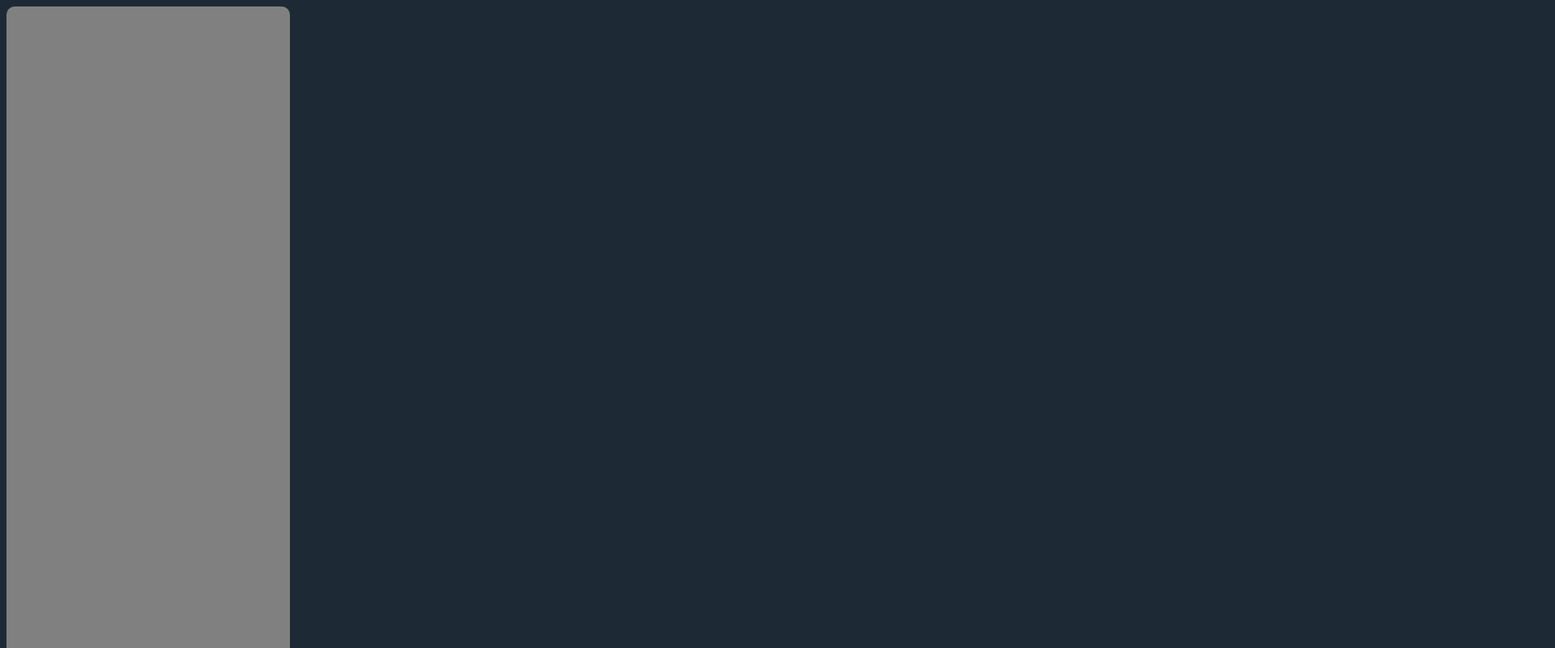
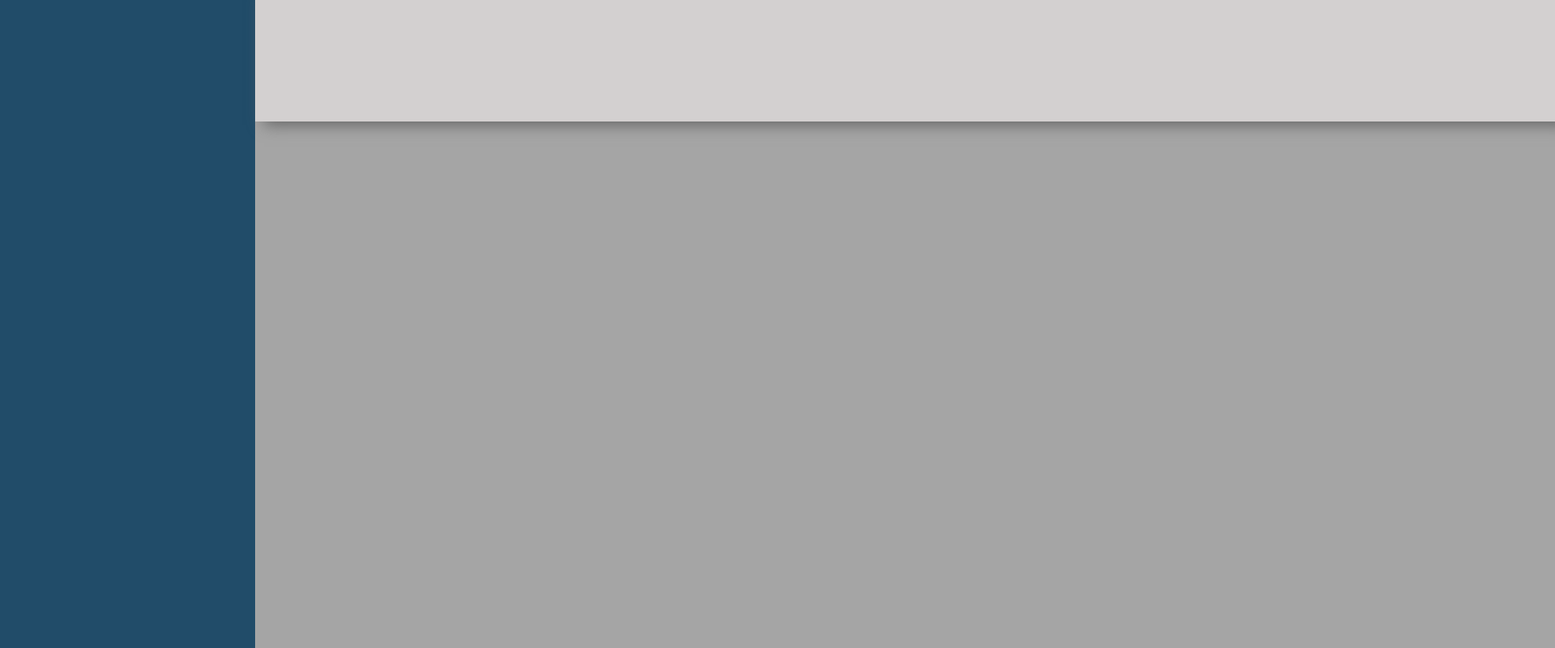
Before and after one commit to LeoAdy01/AdminDashboard, a plain HTML site: page index.html in a window 1280 px wide. Shown: the top 800 px of the page at 81% size, 1920 px wide, since content can reach past the window. Drawn offline with Linux system fonts and the light colour scheme.

Commit message:
working...

```diff
--- a/index.html
+++ b/index.html
@@ -8,6 +8,9 @@
     <link rel="stylesheet" href="styles.css">
 </head>
 <body>
-    <div id="sidebar"></div>
+    <div class="sidebar">
+        <div class="navbar"></div>
+        <div class="dashboard"></div>
+    </div>
 </body>
 </html>
--- a/styles.css
+++ b/styles.css
@@ -1,10 +1,34 @@
-body{
-    background-color: #1d2a35;
+*{
+    box-sizing: border-box;
+    margin: 0;
 }
 
-#sidebar{
-    background-color: gray;
-    border-radius: 10px;
-    width: 350px;
-    height: 910px;
+body{
+    background-color: #a5a5a5;
 }
+
+.sidebar{
+    background-color: rgba(0, 54, 90, 0.8);
+    width: 315px;
+    height: 100%;
+    position: absolute;
+    top: 0;
+}
+
+.dashboard{
+    width: 1605px;
+    height: 100%;
+    background-color: rgba(165, 165, 165, 0.8);
+    position: absolute;
+    left: 100%;
+}
+
+.navbar{
+    width: 1605px;
+    height: 150px;
+    background-color: rgb(211, 208, 208);
+    position: absolute;
+    left: 100%;
+    z-index: 1;
+    box-shadow: 15px 0px 18px 4px rgb(100, 100, 100);
+}
```
